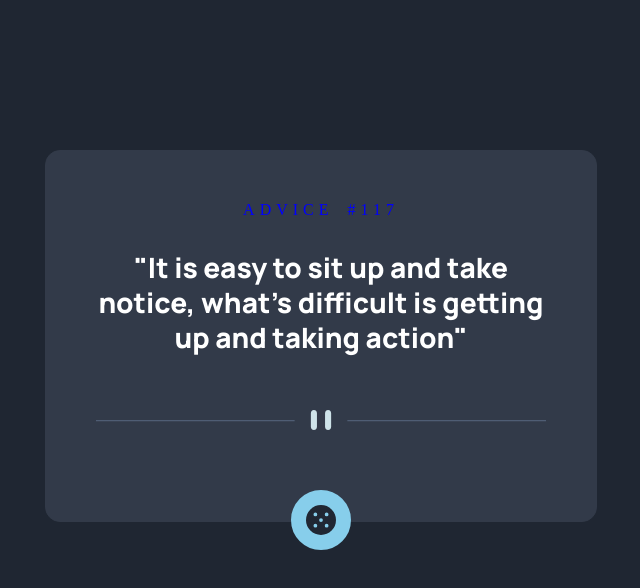
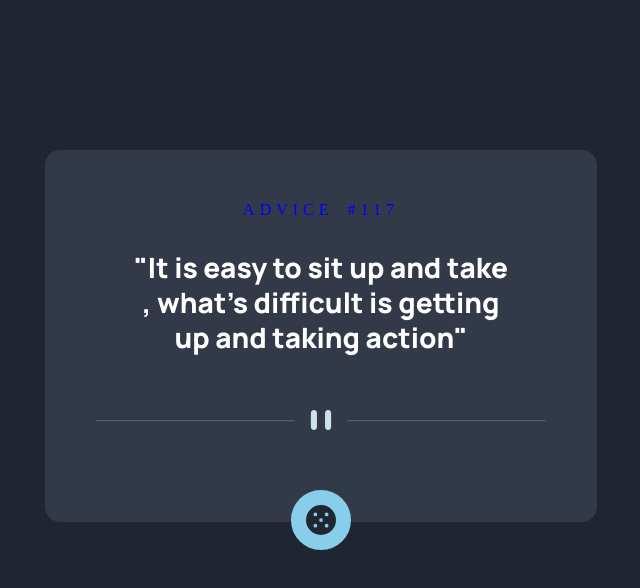
Before and after one commit to ghesenzade/IKT-teqdimat, a plain HTML site: page index.html in a window 1280 px wide. Shown: the whole page, without its empty margins (319-959 px from the left). Drawn offline with Linux system fonts and the light colour scheme.

Commit message:
IKT teqdimat

```diff
--- a/index.html
+++ b/index.html
@@ -17,7 +17,7 @@
     <div class="texting">
       <p class="heading">Advice #117</p>
       <h6 class="text">"It is easy to sit up and take<br>
- notice, what's difficult is getting<br>
+ , what's difficult is getting<br>
      up and taking action"</h6>
     </div>
     <div class="icons">
```
